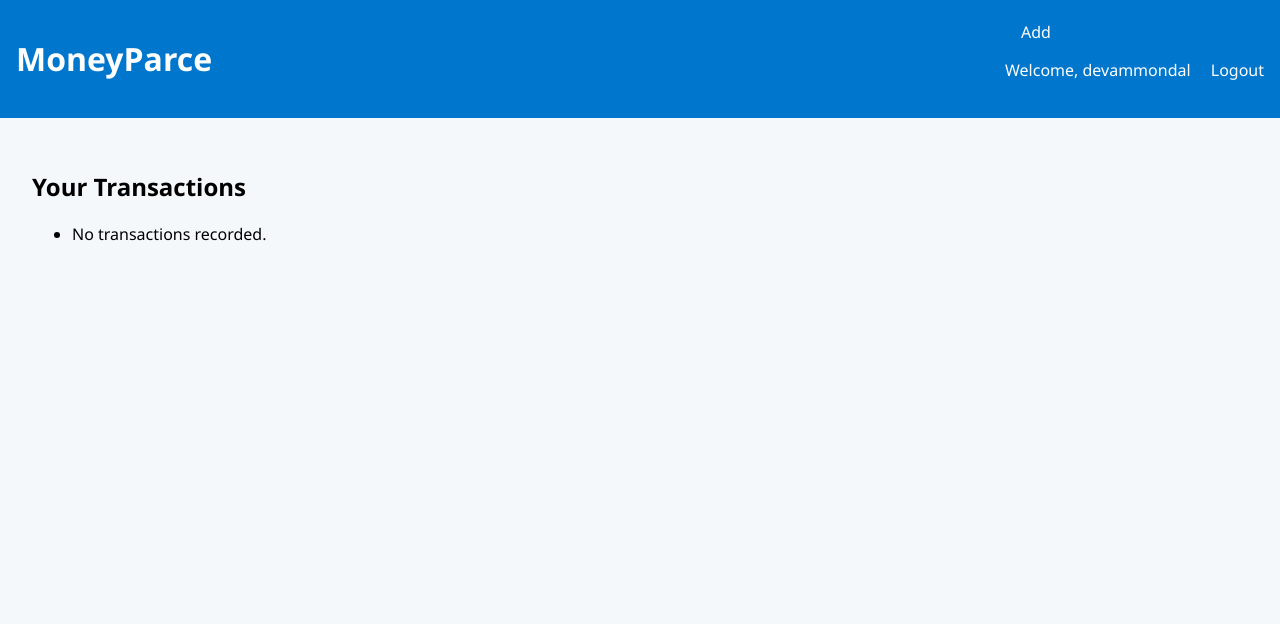
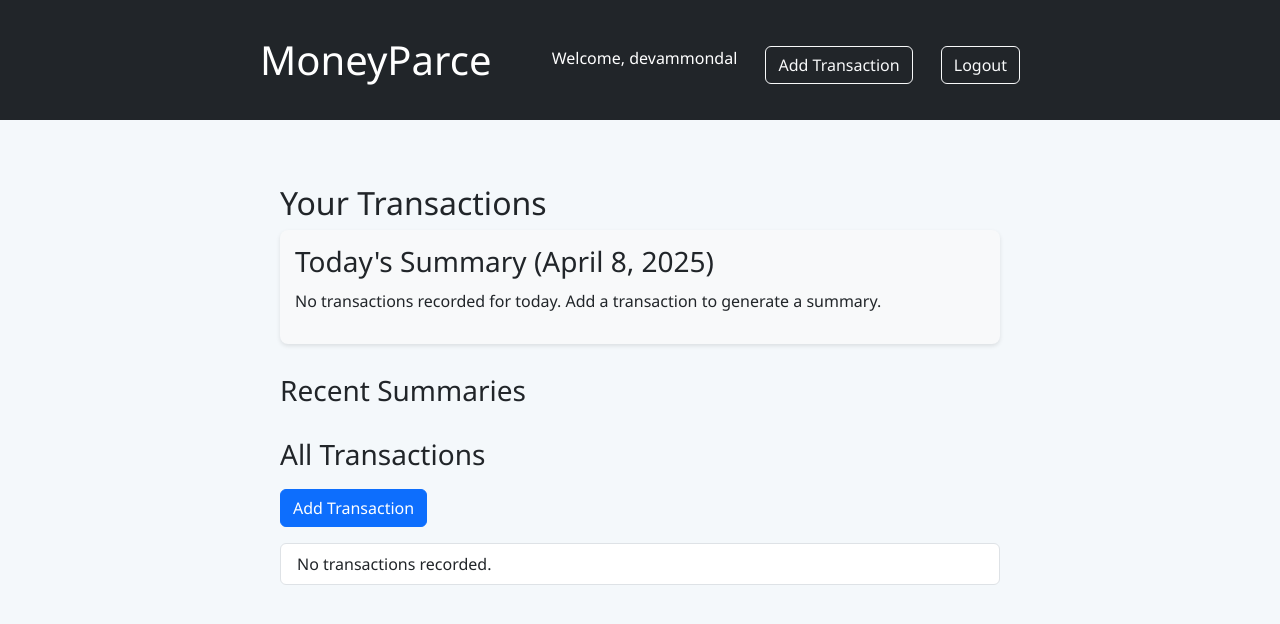
Before and after one commit to Dodesimo/CS2340Project2, a Django app: page / in a window 1280 px wide. Shown: the top 624 px of the page. Run offline with Django 5.2, Linux system fonts and the light colour scheme; a user stored in the database is signed in; data comes from the database, SQL or seed files in the repository; both versions use the stored data as it was after the commit.

Commit message:
added daily summaries and cleaned up ui

```diff
--- a/moneyparce/src/urls.py
+++ b/moneyparce/src/urls.py
@@ -1,29 +1,11 @@
-"""
-URL configuration for src project.
-
-The `urlpatterns` list routes URLs to views. For more information please see:
-    https://docs.djangoproject.com/en/5.1/topics/http/urls/
-Examples:
-Function views
-    1. Add an import:  from my_app import views
-    2. Add a URL to urlpatterns:  path('', views.home, name='home')
-Class-based views
-    1. Add an import:  from other_app.views import Home
-    2. Add a URL to urlpatterns:  path('', Home.as_view(), name='home')
-Including another URLconf
-    1. Import the include() function: from django.urls import include, path
-    2. Add a URL to urlpatterns:  path('blog/', include('blog.urls'))
-"""
 from django.contrib import admin
-from django.urls import path
-from tracker.views import dashboard_view, add_transaction_view
-from accounts.views import register_view, login_view
+from django.urls import path, include
+from accounts.views import register_view, login_view, logout_view
 
 urlpatterns = [
     path('admin/', admin.site.urls),
-    path('', dashboard_view, name='dashboard'),
-    path('add/', add_transaction_view, name='add_transaction'),
+    path('', include('tracker.urls')),
     path('register/', register_view, name='register'),
-    path('login/', login_view, name='login'),
-    path('logout/', login_view, name='logout'),
+    path('accounts/login/', login_view, name='login'),
+    path('accounts/logout/', logout_view, name='logout'),
 ]
--- a/moneyparce/tracker/admin.py
+++ b/moneyparce/tracker/admin.py
@@ -19,7 +19,6 @@ class TransactionReportAdmin(admin.ModelAdmin):
         if user_id:
             transactions = transactions.filter(user__id=user_id)
 
-        # Total amount grouped by user
         summary = transactions.values('user__username') \
                               .annotate(total=Sum('amount')) \
                               .order_by('-total')
--- a/moneyparce/tracker/models.py
+++ b/moneyparce/tracker/models.py
@@ -10,7 +10,19 @@ class Transaction(models.Model):
     def __str__(self):
         return f"{self.user.username}: {self.description} - ${self.amount} on {self.date}"
 
-# For custom admin report access
+class TransactionSummary(models.Model):
+    user = models.ForeignKey(User, on_delete=models.CASCADE)
+    date = models.DateField()
+    summary_text = models.TextField()
+    created_at = models.DateTimeField(auto_now_add=True)
+
+    class Meta:
+        unique_together = ('user', 'date')
+        ordering = ['-date']
+
+    def __str__(self):
+        return f"{self.user.username}'s summary for {self.date}"
+
 class TransactionReportProxy(User):
     class Meta:
         proxy = True
--- a/moneyparce/tracker/templates/tracker/base.html
+++ b/moneyparce/tracker/templates/tracker/base.html
@@ -3,28 +3,35 @@
 <html lang="en">
 <head>
     <meta charset="UTF-8">
+    <meta name="viewport" content="width=device-width, initial-scale=1.0">
     <title>MoneyParce</title>
+    <!-- Bootstrap CSS -->
+    <link href="https://cdn.jsdelivr.net/npm/bootstrap@5.3.0/dist/css/bootstrap.min.css" rel="stylesheet">
     <link rel="stylesheet" href="{% static 'tracker/style.css' %}">
 </head>
 <body>
-    <header>
-        <h1><a href="/">MoneyParce</a></h1>
+    <header class="bg-dark text-white p-3 mb-4">
+        <div class="container d-flex justify-content-between align-items-center">
+            <h1 class="m-0"><a href="/" class="text-white text-decoration-none">MoneyParce</a></h1>
             {% if user.is_authenticated %}
                 <nav>
-                <a href="{% url 'add_transaction' %}">Add</a>
-                {% if user.is_authenticated %}
-                    <p>Welcome, {{ user.username }} <a href="{% url 'logout' %}">Logout</a></p>
-                {% endif %}
+                    <span class="me-2">Welcome, {{ user.username }}</span>
+                    <a href="{% url 'add_transaction' %}" class="btn btn-outline-light me-2">Add Transaction</a>
+                    <a href="{% url 'logout' %}" class="btn btn-outline-light">Logout</a>
                 </nav>
             {% else %}
                 <nav>
-                <a href="{% url 'login' %}">Login</a>
-                <a href="{% url 'register' %}">Register</a>
+                    <a href="{% url 'login' %}" class="btn btn-outline-light me-2">Login</a>
+                    <a href="{% url 'register' %}" class="btn btn-outline-light">Register</a>
                 </nav>
             {% endif %}
+        </div>
     </header>
-    <main>
+    <main class="container">
         {% block content %}{% endblock %}
     </main>
+
+    <!-- Bootstrap JS -->
+    <script src="https://cdn.jsdelivr.net/npm/bootstrap@5.3.0/dist/js/bootstrap.bundle.min.js"></script>
 </body>
 </html>
--- a/moneyparce/tracker/templates/tracker/dashboard.html
+++ b/moneyparce/tracker/templates/tracker/dashboard.html
@@ -1,11 +1,87 @@
 {% extends 'tracker/base.html' %}
 {% block content %}
-<h2>Your Transactions</h2>
-<ul>
-    {% for transaction in transactions %}
-        <li>{{ transaction.date }} - ${{ transaction.amount }} - {{ transaction.description }}</li>
-    {% empty %}
-        <li>No transactions recorded.</li>
-    {% endfor %}
-</ul>
+<div class="container">
+    <h2>Your Transactions</h2>
+
+    <div class="summary-card">
+        <h3>Today's Summary ({{ today_summary.date }})</h3>
+        <div class="summary-content">
+            {% if today_transactions %}
+                {{ today_summary.summary_text|linebreaks }}
+            {% else %}
+                <p>No transactions recorded for today. Add a transaction to generate a summary.</p>
+            {% endif %}
+        </div>
+        {% if today_transactions %}
+            <a href="{% url 'regenerate_summary' today_summary.date|date:'Y-m-d' %}" class="btn btn-sm btn-outline-secondary">Regenerate Summary</a>
+        {% endif %}
+    </div>
+
+    <div class="recent-summaries">
+        <h3>Recent Summaries</h3>
+        {% for summary in recent_summaries %}
+            {% if summary.date != today_summary.date %}
+            <div class="summary-card">
+                <h4>{{ summary.date }}</h4>
+                <div class="summary-content">
+                    {{ summary.summary_text|linebreaks }}
+                </div>
+                <a href="{% url 'regenerate_summary' summary.date|date:'Y-m-d' %}" class="btn btn-sm btn-outline-secondary">Regenerate</a>
+            </div>
+            {% endif %}
+        {% empty %}
+            <p>No recent summaries available.</p>
+        {% endfor %}
+    </div>
+
+    <div class="transactions-list">
+        <h3>All Transactions</h3>
+        <a href="{% url 'add_transaction' %}" class="btn btn-primary mb-3">Add Transaction</a>
+
+        <ul class="list-group">
+            {% for transaction in transactions %}
+                <li class="list-group-item">
+                    <strong>{{ transaction.date }}</strong> -
+                    ${{ transaction.amount }} -
+                    {{ transaction.description }}
+                </li>
+            {% empty %}
+                <li class="list-group-item">No transactions recorded.</li>
+            {% endfor %}
+        </ul>
+    </div>
+</div>
+
+<style>
+    .container {
+        max-width: 800px;
+        margin: 0 auto;
+        padding: 20px;
+    }
+
+    .summary-card {
+        background-color: #f8f9fa;
+        border-radius: 8px;
+        padding: 15px;
+        margin-bottom: 20px;
+        box-shadow: 0 2px 4px rgba(0,0,0,0.1);
+    }
+
+    .summary-content {
+        margin: 10px 0;
+        line-height: 1.5;
+    }
+
+    .recent-summaries {
+        margin: 30px 0;
+    }
+
+    .transactions-list {
+        margin-top: 30px;
+    }
+
+    .btn {
+        margin-top: 10px;
+    }
+</style>
 {% endblock %}
--- a/moneyparce/tracker/urls.py
+++ b/moneyparce/tracker/urls.py
@@ -4,4 +4,5 @@ from . import views
 urlpatterns = [
     path('', views.dashboard_view, name='dashboard'),
     path('add/', views.add_transaction_view, name='add_transaction'),
+    path('regenerate-summary/<str:date_str>/', views.regenerate_summary_view, name='regenerate_summary'),
 ]
--- /dev/null
+++ b/moneyparce/tracker/utils.py
@@ -0,0 +1,49 @@
+import os
+import google.generativeai as genai
+from datetime import datetime
+from django.conf import settings
+from dotenv import load_dotenv
+
+load_dotenv()
+
+GEMINI_API_KEY = os.environ.get('GEMINI_API_KEY')
+if not GEMINI_API_KEY:
+    print("Warning: GEMINI_API_KEY not found in environment variables")
+    GEMINI_API_KEY = 'YOUR_API_KEY_HERE'
+
+genai.configure(api_key=GEMINI_API_KEY)
+
+def generate_daily_transaction_summary(transactions, date):
+    if not transactions:
+        return f"No transactions recorded for {date}."
+
+    transactions_text = ""
+    total_amount = 0
+
+    for transaction in transactions:
+        transactions_text += f"- {transaction.description}: ${transaction.amount}\n"
+        total_amount += transaction.amount
+
+    prompt = f"""
+    I have the following transactions for {date}:
+
+    {transactions_text}
+
+    Total amount: ${total_amount}
+
+    Please provide a concise, insightful summary of my spending behavior for this day.
+    Include patterns, notable expenses, and any observations about my spending habits.
+    Keep the summary under 150 words and make it conversational.
+    """
+
+    try:
+        model = genai.GenerativeModel('gemini-1.5-pro')
+        response = model.generate_content(prompt)
+
+        if response and response.text:
+            return response.text
+        else:
+            return "Unable to generate summary at this time."
+    except Exception as e:
+        print(f"Error generating summary: {e}")
+        return "Unable to generate summary due to an error."
--- a/moneyparce/tracker/views.py
+++ b/moneyparce/tracker/views.py
@@ -1,12 +1,43 @@
 from django.shortcuts import render, redirect
 from django.contrib.auth.decorators import login_required
-from .models import Transaction
+from django.utils import timezone
+from .models import Transaction, TransactionSummary
 from .forms import TransactionForm
+from .utils import generate_daily_transaction_summary
+from datetime import datetime, timedelta
 
 @login_required
 def dashboard_view(request):
-    transactions = Transaction.objects.filter(user=request.user).order_by('-date')
-    return render(request, 'tracker/dashboard.html', {'transactions': transactions})
+    today = timezone.now().date()
+
+    all_transactions = Transaction.objects.filter(user=request.user).order_by('-date')
+
+    today_transactions = all_transactions.filter(date=today)
+
+    summary, created = TransactionSummary.objects.get_or_create(
+        user=request.user,
+        date=today,
+        defaults={'summary_text': 'Generating summary...'}
+    )
+
+    if created or summary.summary_text == 'Generating summary...':
+        summary_text = generate_daily_transaction_summary(today_transactions, today)
+        summary.summary_text = summary_text
+        summary.save()
+
+    recent_summaries = TransactionSummary.objects.filter(
+        user=request.user,
+        date__gte=today - timedelta(days=7)
+    ).order_by('-date')
+
+    context = {
+        'transactions': all_transactions,
+        'today_transactions': today_transactions,
+        'today_summary': summary,
+        'recent_summaries': recent_summaries,
+    }
+
+    return render(request, 'tracker/dashboard.html', context)
 
 @login_required
 def add_transaction_view(request):
@@ -16,7 +47,46 @@ def add_transaction_view(request):
             transaction = form.save(commit=False)
             transaction.user = request.user
             transaction.save()
+
+            today = timezone.now().date()
+            if transaction.date == today:
+                summary, created = TransactionSummary.objects.get_or_create(
+                    user=request.user,
+                    date=today,
+                    defaults={'summary_text': 'Generating summary...'}
+                )
+
+                today_transactions = Transaction.objects.filter(
+                    user=request.user,
+                    date=today
+                )
+                summary_text = generate_daily_transaction_summary(today_transactions, today)
+                summary.summary_text = summary_text
+                summary.save()
+
             return redirect('/')
     else:
         form = TransactionForm()
     return render(request, 'tracker/add_transaction.html', {'form': form})
+
+@login_required
+def regenerate_summary_view(request, date_str):
+    try:
+        date = datetime.strptime(date_str, '%Y-%m-%d').date()
+
+        transactions = Transaction.objects.filter(
+            user=request.user,
+            date=date
+        )
+
+        summary_text = generate_daily_transaction_summary(transactions, date)
+
+        summary, created = TransactionSummary.objects.update_or_create(
+            user=request.user,
+            date=date,
+            defaults={'summary_text': summary_text}
+        )
+
+        return redirect('/')
+    except ValueError:
+        return redirect('/')
```
Also changed, not shown: moneyparce/db.sqlite3, moneyparce/tracker/migrations/0002_transactionreportproxy_transactionsummary.py (added), 1 other file. Lines whose indentation alone changed are shown as unchanged.
